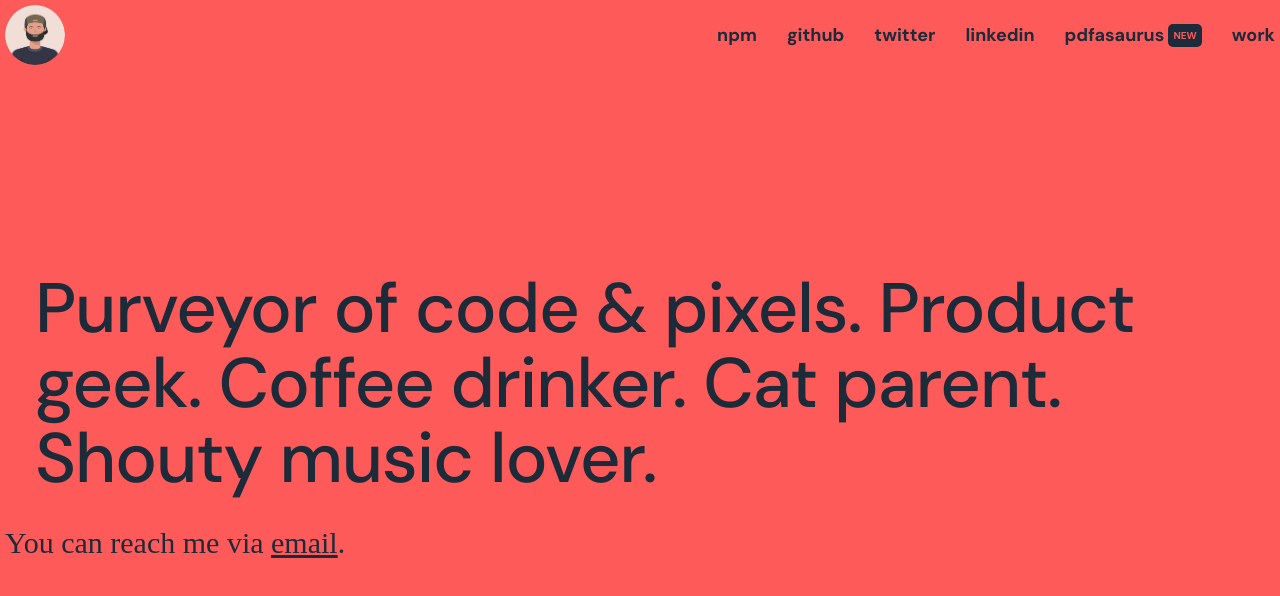
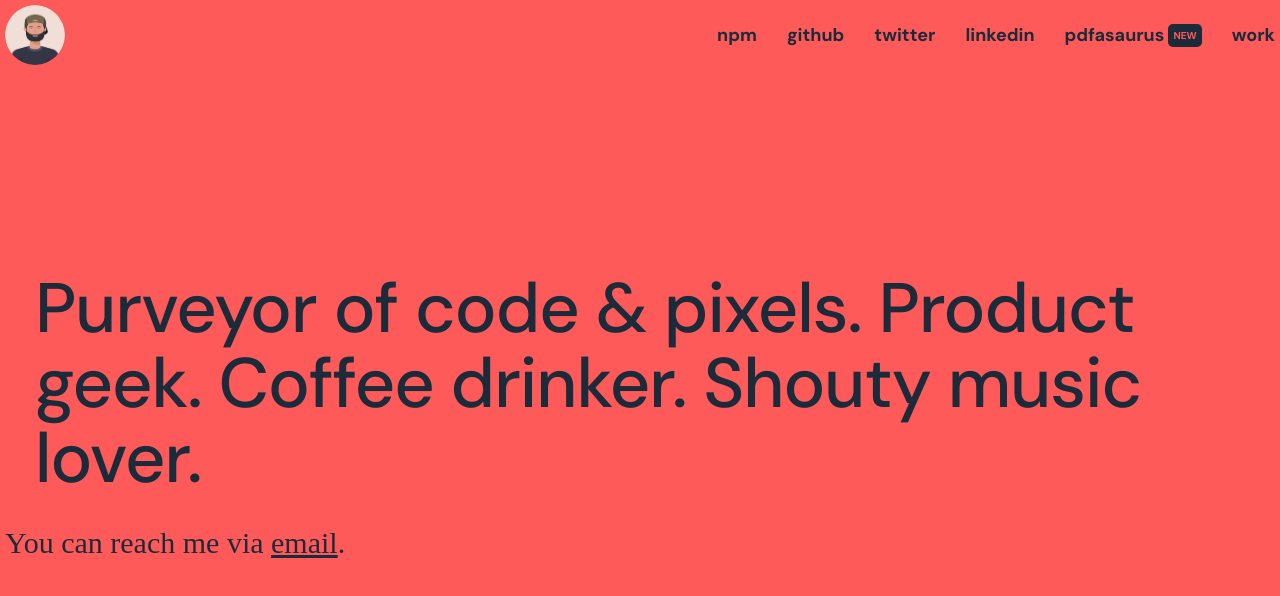
Before and after one commit to joduplessis/joduplessis, a Vue app: page / in a window 1280 px wide. Shown: the top 596 px of the page. Built offline with nearby package versions, Linux system fonts and the light colour scheme; a web font is replaced by a local one; what vue-masonry, vue-progressbar would draw is missing.

Commit message:
edit: wording

```diff
--- a/src/components/Home.vue
+++ b/src/components/Home.vue
@@ -26,7 +26,7 @@
   				</div>
 
   				<h2>
-						Purveyor of code & pixels. Product geek. Coffee drinker. Cat parent. Shouty music lover.
+						Purveyor of code & pixels. Product geek. Coffee drinker. Shouty music lover.
   				</h2>
 
 					<h3>
```
